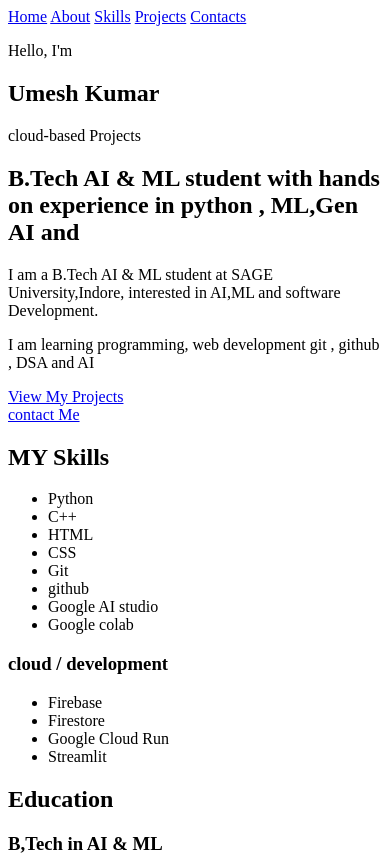
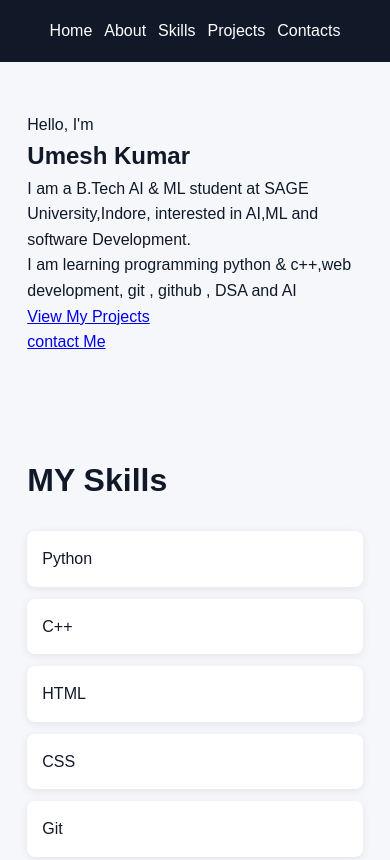
Before and after one commit to bhaskarthetech/umesh-portfolio, a plain HTML site: page index.html in a window 390 px wide. Shown: the top 860 px of the page. Drawn offline with Linux system fonts and the light colour scheme.

Commit message:
Add portfolio styling

```diff
--- a/index.html
+++ b/index.html
@@ -4,6 +4,7 @@
     <meta charset="UTF-8">
     <meta name="viewport" content="width=device-width, initial-scale=1.0">
     <title>Umesh Kumar | Portfolio</title>
+    <link rel="stylesheet"href="style.css">
 </head>
 <body>
     <header>
@@ -19,16 +20,14 @@
 
 <section id="contact">
     <p>Hello, I'm</p>
-    <h1>Umesh Kumar</h1>cloud-based Projects
-    <h2>B.Tech AI & ML student
-        with hands on experience in python , ML,Gen AI and
-    </h2>
+    <h1>Umesh Kumar</h1>
+
     <p>
         I am a B.Tech AI & ML student at SAGE University,Indore,
             interested in AI,ML and software Development.
     </p>
     <p>
-        I am learning programming, web development git , github , DSA and AI
+        I am learning programming python & c++,web development, git , github , DSA and AI
     </p>
 
     <a href="#projects">View My Projects</a>
--- /dev/null
+++ b/style.css
@@ -0,0 +1,178 @@
+body {
+    background-color: #f5f7fb;
+    color: #111827;
+    font-family: Arial, sans-serif;
+}
+/* Basic Reset */
+* {
+    margin: 0;
+    padding: 0;
+    box-sizing: border-box;
+}
+
+html {
+    scroll-behavior: smooth;
+}
+
+body {
+    background-color: #f5f7fb;
+    color: #111827;
+    font-family: Arial, sans-serif;
+    line-height: 1.6;
+}
+
+/* Navbar */
+header {
+    background-color: #111827;
+    padding: 18px 40px;
+}
+
+nav {
+    display: flex;
+    justify-content: center;
+    gap: 30px;
+}
+
+nav a {
+    color: white;
+    text-decoration: none;
+    font-size: 16px;
+}
+
+nav a:hover {
+    color: #60a5fa;
+}
+
+/* Navbar */
+header {
+    background-color: #111827;
+    padding: 18px 40px;
+}
+
+nav {
+    display: flex;
+    justify-content: center;
+    gap: 30px;
+}
+
+nav a {
+    color: white;
+    text-decoration: none;
+    font-size: 16px;
+    font-weight: 500;
+}
+
+nav a:hover {
+    color: #60a5fa;
+}
+
+/* Hero */
+#home {
+    text-align: center;
+    padding: 100px 20px;
+    background-color: #eaf2ff;
+}
+
+#home h1 {
+    font-size: 52px;
+    margin: 10px 0;
+}
+
+#home h2 {
+    font-size: 24px;
+    margin-bottom: 20px;
+}
+
+#home p {
+    max-width: 700px;
+    margin: 10px auto;
+}
+
+#home a {
+    display: inline-block;
+    margin: 20px 8px;
+    padding: 12px 22px;
+    background-color: #2563eb;
+    color: white;
+    text-decoration: none;
+    border-radius: 6px;
+}
+
+#home a:hover {
+    background-color: #1d4ed8;
+}
+
+
+/* All Sections */
+section {
+    padding: 70px 10%;
+}
+
+section h2 {
+    font-size: 32px;
+    margin-bottom: 25px;
+}
+
+
+/* Skills */
+#skills ul {
+    display: grid;
+    grid-template-columns: repeat(3, 1fr);
+    gap: 12px;
+    list-style: none;
+}
+
+#skills li {
+    background-color: white;
+    padding: 15px;
+    border-radius: 8px;
+    box-shadow: 0 2px 8px rgba(0,0,0,0.08);
+}
+
+
+/* Projects */
+#projects h3 {
+    margin-top: 25px;
+    font-size: 22px;
+}
+
+#projects p {
+    margin: 8px 0;
+}
+
+
+/* Certifications & Achievements */
+#certifications li,
+#achievements li {
+    margin: 10px 0;
+}
+
+
+/* Footer */
+footer {
+    text-align: center;
+    padding: 25px;
+    background-color: #111827;
+    color: white;
+}
+
+
+/* Mobile */
+@media (max-width: 700px) {
+    nav {
+        gap: 12px;
+        flex-wrap: wrap;
+    }
+
+    #home h1 {
+        font-size: 38px;
+    }
+
+    #skills ul {
+        grid-template-columns: 1fr;
+    }
+
+    section {
+        padding: 50px 7%;
+    }
+}
```
